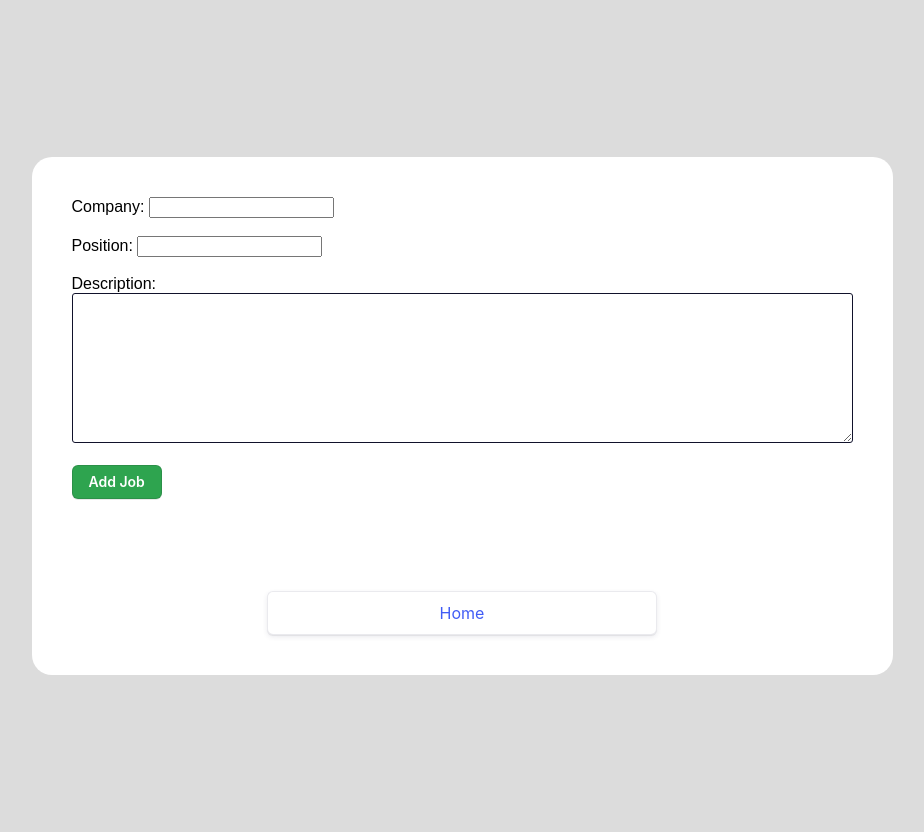
After one commit to FrankDraws/py_job-log, a Flask app: page /form in a window 1280 px wide. The commit adds this page. Shown: the whole page, without its empty margins (194-1118 px from the left). Run offline with Flask 3, Linux system fonts and the light colour scheme.

Commit message:
Added form.html, Python code for form in server.py, and edited styles.

```diff
--- a/data/data.json
+++ b/data/data.json
@@ -52,5 +52,11 @@
         "company": "Nonprofit",
         "position": "Boss",
         "description": "Hello."
+    },
+    {
+        "date": "May 05, 2024",
+        "company": "New Form Pg1",
+        "position": "Boss",
+        "description": "Hey there you."
     }
 ]
--- a/server.py
+++ b/server.py
@@ -4,6 +4,7 @@ from datetime import datetime
 
 app = Flask(__name__)
 
+# Root/Home
 @app.route('/')
 def index():
     try:
@@ -14,6 +15,12 @@ def index():
 
     return render_template('index.html', job_data=job_data)
 
+# form.html
+@app.route('/form')
+def form():
+    return render_template('form.html')
+
+# The form itself
 @app.route('/log_data', methods=['POST'])
 def log_data():
     data = {
@@ -39,7 +46,7 @@ def log_data():
 
     return render_template('success.html', message="Job application logged successfully!")
 
-
+# job-details.html
 @app.route('/job-details')
 def job_details():
     # ... (logic to retrieve job data if needed)
--- a/static/style.css
+++ b/static/style.css
@@ -12,7 +12,9 @@ body {
     font-family: Arial, "Helvetica Neue", Helvetica, sans-serif;
 
 }
-
+#fbg {
+    background-color: gainsboro;
+}
 /* Titles  */
 h1 {
     font-family: Arial, "Helvetica Neue", Helvetica, sans-serif;
@@ -45,6 +47,8 @@ section {
         /* outline: 1px solid orange; */
         display: grid;
         place-items: center;
+        padding: 2.5em;
+        border-radius: 20px;
     }
 }
 ul {
@@ -69,6 +73,84 @@ a, a:visited {
 }
 .job-date {
     font-family: Arial, Helvetica, sans-serif;
+}
+
+/*
+    Form
+*/
+#form {
+    /* outline: 1px solid red; */
+    background-color: white;
+    display: flex;
+    flex-flow: column wrap;
+}
+#form > div {
+    width: 50%;
+    margin-top: 5em;
+}
+textarea {
+    max-width: 100%;
+    max-height: 100px;
+    border-radius: 3px;
+    border: 1px solid #11122b;
+    font-size: 1.5rem;
+    font-family: inherit;
+    color: inherit;
+    padding: 1.5rem 2rem;
+    transition: all 0.3s;
+}
+.primary {
+    /* outline: 1px solid orange; */
+    appearance: button;
+    backface-visibility: hidden;
+    background-color: #fff;
+    border-radius: 6px;
+    border-width: 0;
+    box-shadow: rgba(50, 50, 93, .1) 0 0 0 1px inset, rgba(50, 50, 93, .1) 0 2px 5px 0, rgba(0, 0, 0, .07) 0 1px 1px 0;
+    box-sizing: border-box;
+    color: #405cf5;
+    cursor: pointer;
+    font-family: -apple-system, system-ui, "Segoe UI", Roboto, "Helvetica Neue", Ubuntu, sans-serif;
+    font-size: 100%;
+    height: 44px;
+    line-height: 1.15;
+    margin: 12px 0 0;
+    outline: none;
+    overflow: hidden;
+    padding: 0 25px;
+    position: relative;
+    text-align: center;
+    text-transform: none;
+    transform: translateZ(0);
+    transition: all .2s, box-shadow .08s ease-in;
+    user-select: none;
+    -webkit-user-select: none;
+    touch-action: manipulation;
+    width: 100%;
+}
+#submit {
+    appearance: none;
+        background-color: #2ea44f;
+        border: 1px solid rgba(27, 31, 35, .15);
+        border-radius: 6px;
+        box-shadow: rgba(27, 31, 35, .1) 0 1px 0;
+        box-sizing: border-box;
+        color: #fff;
+        cursor: pointer;
+        display: inline-block;
+        font-family: -apple-system, system-ui, "Segoe UI", Helvetica, Arial, sans-serif, "Apple Color Emoji", "Segoe UI Emoji";
+        font-size: 14px;
+        font-weight: 600;
+        line-height: 20px;
+        padding: 6px 16px;
+        position: relative;
+        text-align: center;
+        text-decoration: none;
+        user-select: none;
+        -webkit-user-select: none;
+        touch-action: manipulation;
+        vertical-align: middle;
+        white-space: nowrap;
 }
 
 /*
--- /dev/null
+++ b/templates/form.html
@@ -0,0 +1,32 @@
+<!DOCTYPE html>
+<html lang="en">
+<head>
+    <meta charset="UTF-8">
+    <meta name="viewport" content="width=device-width, initial-scale=1.0">
+    <title>Document</title>
+    <link rel="stylesheet" type="text/css" href="{{ url_for('static', filename='style.css') }}">
+</head>
+<body id="fbg">
+    <section id="form">
+        <form id="job-form" method="POST" action="{{ url_for('log_data') }}">
+            <label for="company">Company:</label>
+            <input type="text" id="company" name="company" required><br><br>
+
+            <label for="position">Position:</label>
+            <input type="text" id="position" name="position" required><br><br>
+
+            <label for="description">Description:</label><br>
+            <textarea id="description" name="description" rows="4" cols="50" required></textarea><br><br>
+
+            <button id="submit" type="submit">Add Job</button>
+        </form>
+    <div>
+        {% with index_url = url_for('index') %}
+        <button class="primary" onclick="window.location.href='{{ index_url }}'">Home</button>
+        {% endwith %}
+    </div>
+    </section>
+
+
+</body>
+</html>
```
Also changed, not shown: other parts of static/style.css (+0 -46 lines), templates/index.html (+1 -34 lines).
